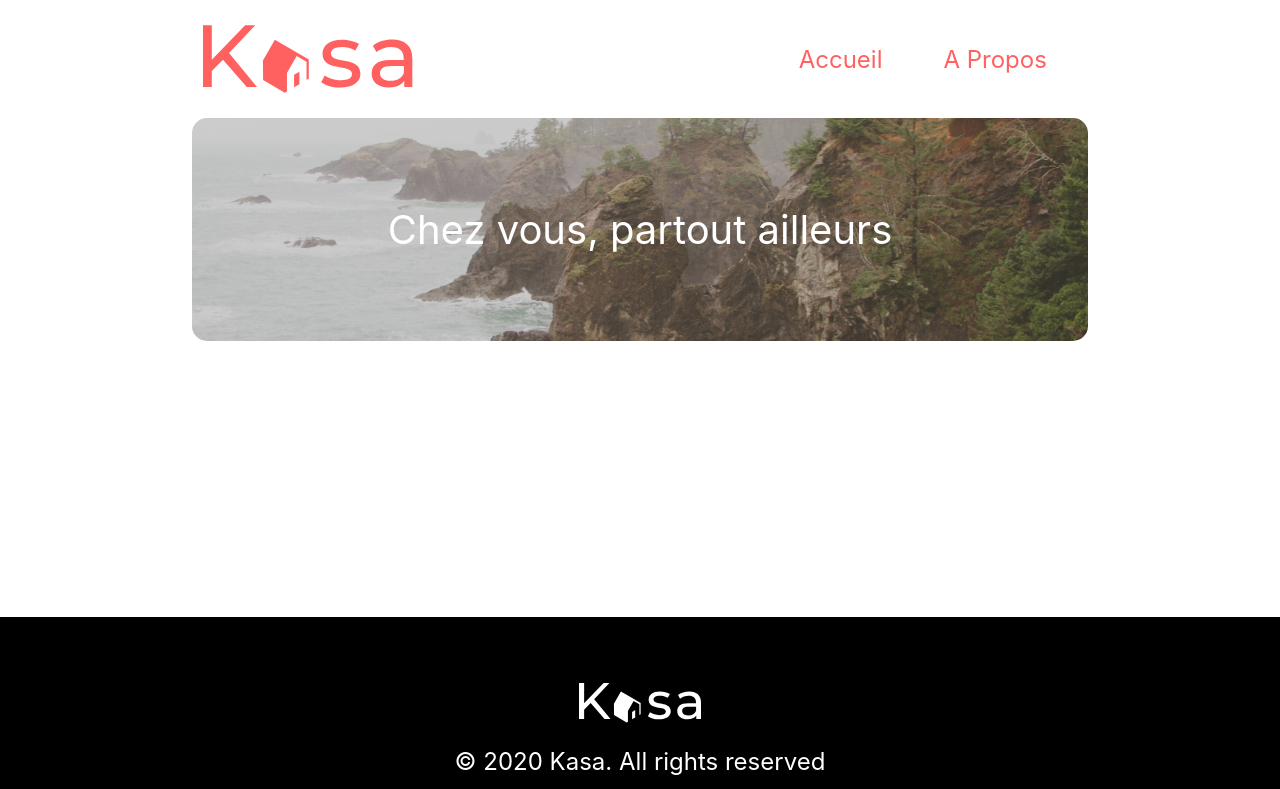
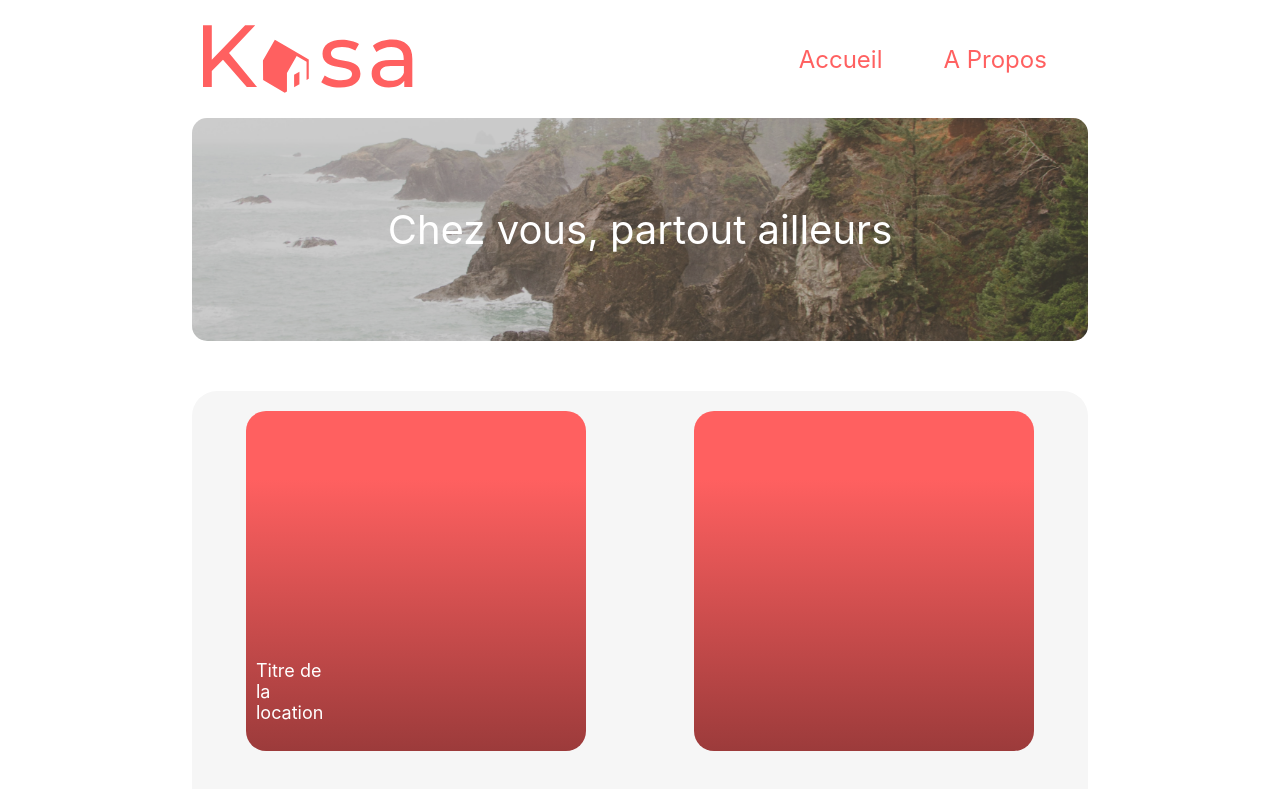
Before and after one commit to GuillaumeDussaut/Projet-8-Cr-ez-une-application-web-de-location-immobilire-avec-React, a React (Create React App) app: page / in a window 1280 px wide. Shown: the top 789 px of the page. Built offline with nearby package versions, Linux system fonts and the light colour scheme.

Commit message:
MAJ
Mise en place de sass.
Ajout des propriétées css pour :
    - le container des vignettes
    - les vignettes

```diff
--- a/src/App.js
+++ b/src/App.js
@@ -1,6 +1,7 @@
 import Header from './components/Header/Header';
 import Footer from './components/Footer/Footer';
 import Bandeau from './components/Header/bandeau';
+import Locations from './components/location-container/container';
 import './App.scss';
 
 function App() {
@@ -8,6 +9,7 @@ function App() {
     <div className="App">
       <Header/>
       <Bandeau/>
+      <Locations/>
       <Footer/>
     </div>
   );
--- a/src/App.scss
+++ b/src/App.scss
@@ -42,14 +42,46 @@
     color:#FFF;
   }
 }
+// container des annonces de location
+.location{
+  width: 100%;
+  display:flex;
+  justify-content: center;
+  align-items: center;
+  padding-top:50px;
+  padding-bottom:50px;
+  .location-Container{
+    width: 70%;
+    height: auto;
+    background:#F6F6F6;
+    border-radius:25px;
+    display:flex;
+    flex-wrap: wrap;
+    justify-content: space-between;
+    .vignette{
+      margin:20px auto;
+      border-radius:20px;
+      width: 340px;
+      height: 340px;
+      background:linear-gradient(180deg, #FF6060 20%, #9c3b3b 100%);
+      display:flex;
+      align-items: flex-end;
+      p{
+        width: 80px;
+        font-size: 18px;
+        color:white;
+        padding:10px;
+      }
+    }
+  }
+}
 // footer de l'app
 .App-footer{
   background:black;
   width: 100%;
   height: auto;
   // penser à modifier la position du footer
-  position:absolute;
-  bottom:0;
+
   .blocFooter{
     display:flex;
     flex-direction: column;
--- /dev/null
+++ b/src/components/location-container/container.js
@@ -0,0 +1,19 @@
+
+
+export default function locationContainer(){
+    return (
+        <div className="location">
+            <div className="location-Container">
+                <div className="vignette">
+                    <p>Titre de la location</p>
+                </div>
+                <div className="vignette"></div>
+                <div className="vignette"></div>
+                <div className="vignette"></div>
+                <div className="vignette"></div>
+                <div className="vignette"></div>
+            </div>
+        </div>
+
+    );
+}
```
